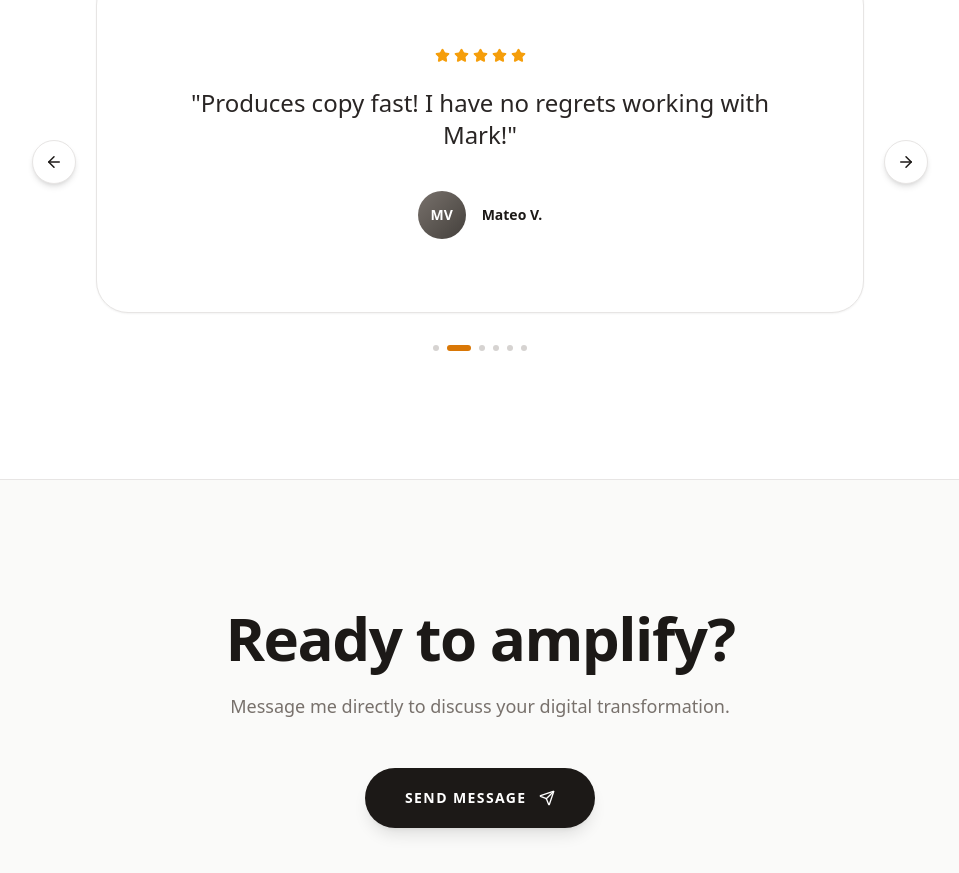
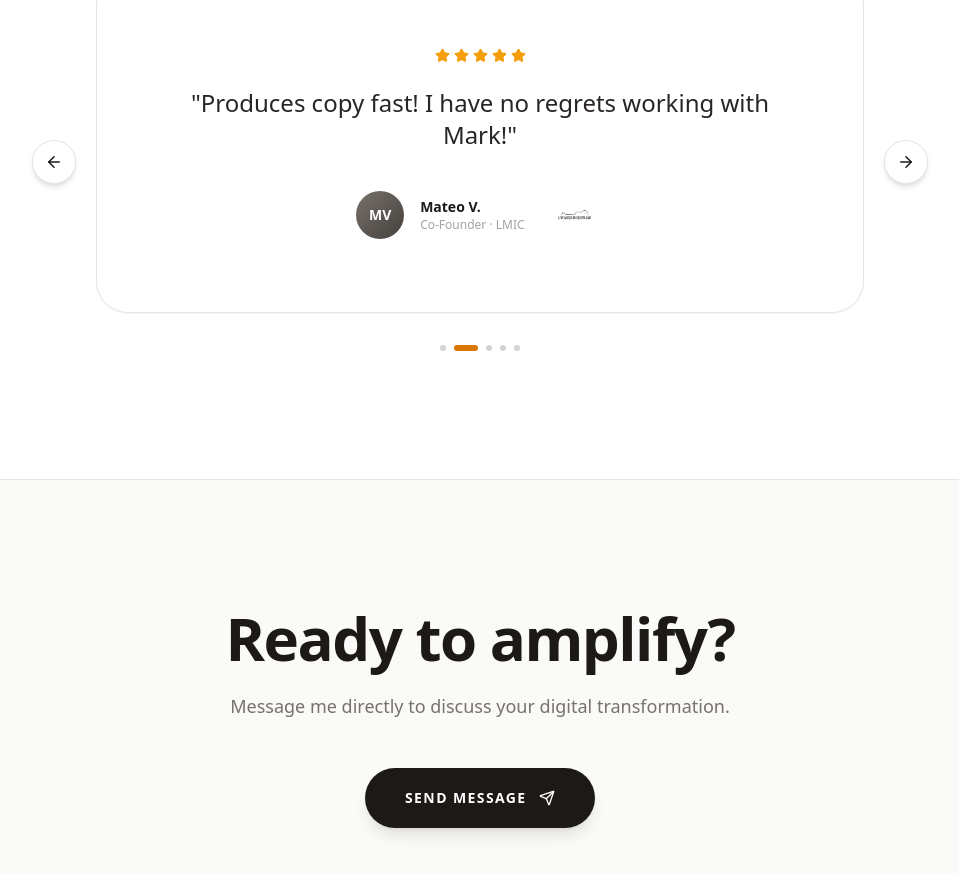
Before and after one commit to markespinosa627/mark-portfolio, a React (Vite) app: page / in a window 1280 px wide. Shown: the part 5693-6566 px from the top of the page, without its empty margins (160-1119 px from the left). Built offline with nearby package versions, Linux system fonts and the light colour scheme.

Commit message:
updated logos and reviews

```diff
--- a/src/App.jsx
+++ b/src/App.jsx
@@ -198,11 +198,10 @@ const FUNNEL_DATA = {
   // fields left blank are simply hidden, so it's safe to fill these in gradually.
   reviews: [
     { text: "I worked with Mark and was pleased with his thinking and his communication which was the best I have experienced with a VA.", author: "Marc O.", role: "Area Director", company: "CBMC Orange County", logo: "/logos/cbmc.png", image: "" },
-    { text: "Produces copy fast! I have no regrets working with Mark!", author: "Mateo V.", role: "", company: "", logo: "", image: "" },
-    { text: "The best social media guy! Saved me hours of work with AI!", author: "Seth Y.", role: "", company: "", logo: "", image: "" },
-    { text: "Easy to collaborate with and a fast learner!", author: "Madelyn N.", role: "", company: "", logo: "", image: "" },
-    { text: "Mark's digital strategy completely transformed our engagement.", author: "Lucas R.", role: "", company: "", logo: "", image: "" },
-    { text: "Seamless integration of systems into a creative workflow.", author: "Sarah K.", role: "", company: "", logo: "", image: "" }
+    { text: "Produces copy fast! I have no regrets working with Mark!", author: "Mateo V.", role: "Co-Founder", company: "LMIC", logo: "/logos/lmic.png", image: "" },
+    { text: "The best social media guy! Saved me hours of work with AI!", author: "Seth Y.", role: "Owner", company: "Yates Naturopathic Clinic", logo: "/logos/yates.png", image: "" },
+    { text: "Easy to collaborate with and a fast learner!", author: "Madelyn N.", role: "Co-Founder", company: "American's Health", logo: "/logos/AH.png", image: "" },
+    { text: "Mark's digital strategy completely transformed our engagement.", author: "Lucas R.", role: "Marketing Director", company: "Bold BBQ Pit", logo: "logo-bold-bbq-pit_grad-2.png", image: "" },
   ]
 };
 
```
